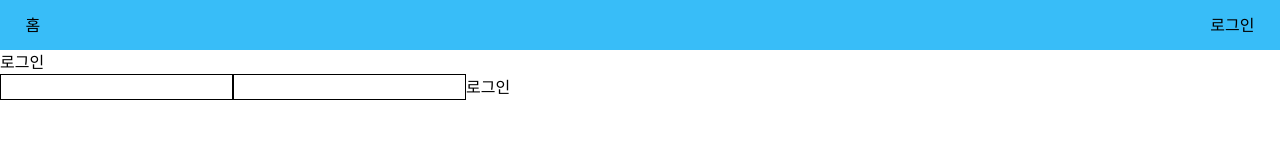
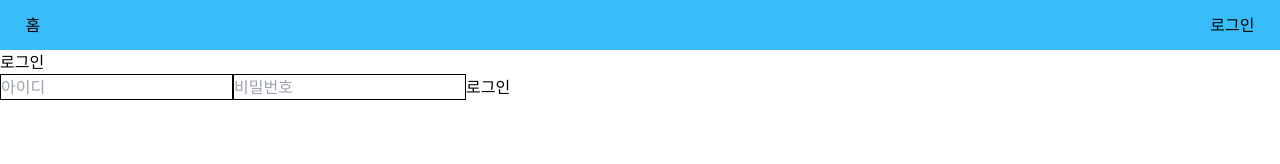
Before and after one commit to hye410/sparta-mbti-test, a React (Vite) app: page /login in a window 1280 px wide. Shown: the top 164 px of the page. Built offline with nearby package versions, Linux system fonts and the light colour scheme.

Commit message:
[feat] 공통으로 사용할 Form, TextField 컴포넌트 추가

```diff
--- /dev/null
+++ b/src/components/common/Form.jsx
@@ -0,0 +1,28 @@
+import { useState } from "react";
+import TextField from "./TextField";
+
+export default function Form({
+  formData,
+  handleSubmit,
+  SubmitButton = "완료",
+}) {
+  const [form, setForm] = useState({ id: "", password: "" });
+  const handleFormChange = (e, formId) => {
+    setForm({ ...form, [formId]: e.target.value });
+  };
+  return (
+    <form onSubmit={(e) => handleSubmit(e, form)}>
+      {formData.map((data) => (
+        <TextField
+          key={data.id}
+          id={data.id}
+          type={data.type}
+          value={form[data.id]}
+          placeholder={data.placeholder}
+          onChange={handleFormChange}
+        />
+      ))}
+      <button type="submit">{SubmitButton}</button>
+    </form>
+  );
+}
--- /dev/null
+++ b/src/components/common/TextField.jsx
@@ -0,0 +1,21 @@
+export default function TextField({
+  label = null,
+  type = "text",
+  placeholder = "",
+  id,
+  value = "",
+  onChange = null,
+}) {
+  return (
+    <>
+      {label && <label>{label}</label>}
+      <input
+        style={{ border: "1px solid #000" }}
+        type={type}
+        value={value?.[id]}
+        placeholder={placeholder}
+        onChange={(e) => onChange(e, id)}
+      />
+    </>
+  );
+}
--- a/src/pages/Login.jsx
+++ b/src/pages/Login.jsx
@@ -1,19 +1,29 @@
-import { useState } from "react";
 import { signin } from "../api/auth";
+import Form from "../components/common/Form";
 import { useAuth } from "../context/AuthContext";
 
+const loginFormdata = [
+  {
+    id: "id",
+    type: "text",
+    initValue: "",
+    placeholder: "아이디",
+  },
+  {
+    id: "password",
+    type: "password",
+    initValue: "",
+    placeholder: "비밀번호",
+  },
+];
+
 export default function Login() {
-  const [formData, setFormData] = useState({ id: "", password: "" });
   const { login } = useAuth();
 
-  const handleChangeFormData = (e, target) => {
-    setFormData({ ...formData, [target]: e.target.value });
-  };
-
-  const handleSubmit = async (e) => {
+  const handleSubmit = async (e, userInfo) => {
     e.preventDefault();
     try {
-      const res = await signin(formData);
+      const res = await signin(userInfo);
       login(res);
     } catch (error) {
       console.error(error);
@@ -23,21 +33,11 @@ export default function Login() {
   return (
     <section>
       <h3>로그인</h3>
-      <form onSubmit={handleSubmit}>
-        <input
-          style={{ border: "1px solid #000" }}
-          type="text"
-          value={formData.id}
-          onChange={(e) => handleChangeFormData(e, "id")}
-        />
-        <input
-          style={{ border: "1px solid #000" }}
-          type="password"
-          value={formData.password}
-          onChange={(e) => handleChangeFormData(e, "password")}
-        />
-        <button type="submit">로그인</button>
-      </form>
+      <Form
+        formData={loginFormdata}
+        handleSubmit={handleSubmit}
+        SubmitButton="로그인"
+      />
     </section>
   );
 }
```
